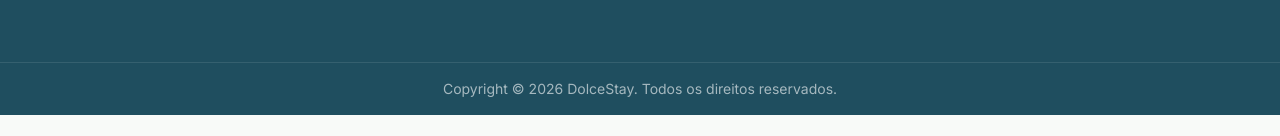
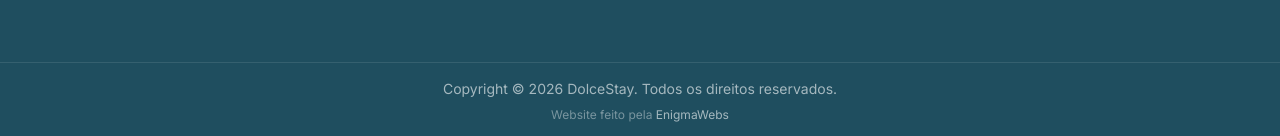
Before and after one commit to respada9322/dolcestay, a Next.js app: page / in a window 1280 px wide. Shown: the part 7632-7768 px from the top of the page. Before the commit the page ends 7747 px from the top, so only its background shows below. Built offline with nearby package versions, Linux system fonts and the light colour scheme; no server answers; a web font is replaced by a local one.

Commit message:
Add EnigmaWebs credit link to the footer.
Co-authored-by: Cursor <cursoragent@cursor.com>

```diff
--- a/components/footer.tsx
+++ b/components/footer.tsx
@@ -205,9 +205,20 @@ export function Footer() {
 
       {/* Bottom Bar */}
       <div className="border-t border-white/10">
-        <div className="container mx-auto px-4 py-4">
+        <div className="container mx-auto px-4 py-4 space-y-2">
           <p className="text-center text-white/60 text-sm">
             Copyright &copy; {new Date().getFullYear()} DolceStay. {t.footer.copyright}
+          </p>
+          <p className="text-center text-white/40 text-xs">
+            {t.footer.madeBy}{' '}
+            <a
+              href="https://www.enigmawebs.com"
+              target="_blank"
+              rel="noopener noreferrer"
+              className="text-white/60 hover:text-[#8DBE91] transition-colors"
+            >
+              EnigmaWebs
+            </a>
           </p>
         </div>
       </div>
--- a/lib/translations.ts
+++ b/lib/translations.ts
@@ -565,6 +565,7 @@ export const translations = {
         disputes: 'Litígios de Consumo',
       },
       copyright: 'Todos os direitos reservados.',
+      madeBy: 'Website feito pela',
       callCost: 'Custo de Chamada para a Rede Móvel Nacional',
     },
     cookieConsent: {
@@ -1218,6 +1219,7 @@ export const translations = {
         disputes: 'Consumer Disputes',
       },
       copyright: 'All rights reserved.',
+      madeBy: 'Website made by',
       callCost: 'Call cost to National Mobile Network',
     },
     cookieConsent: {
@@ -1871,6 +1873,7 @@ export const translations = {
         disputes: 'Litiges de Consommation',
       },
       copyright: 'Tous droits réservés.',
+      madeBy: 'Site web réalisé par',
       callCost: 'Coût d\'appel vers le réseau mobile national',
     },
     cookieConsent: {
@@ -2524,6 +2527,7 @@ export const translations = {
         disputes: 'Litigios de Consumo',
       },
       copyright: 'Todos los derechos reservados.',
+      madeBy: 'Sitio web hecho por',
       callCost: 'Coste de llamada a la red móvil nacional',
     },
     cookieConsent: {
@@ -3177,6 +3181,7 @@ export const translations = {
         disputes: 'Verbraucherstreitigkeiten',
       },
       copyright: 'Alle Rechte vorbehalten.',
+      madeBy: 'Website erstellt von',
       callCost: 'Anrufkosten zum nationalen Mobilfunknetz',
     },
     cookieConsent: {
```
